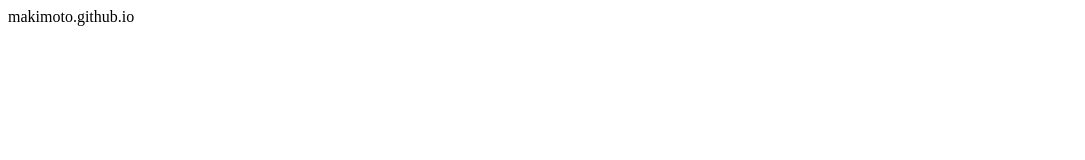
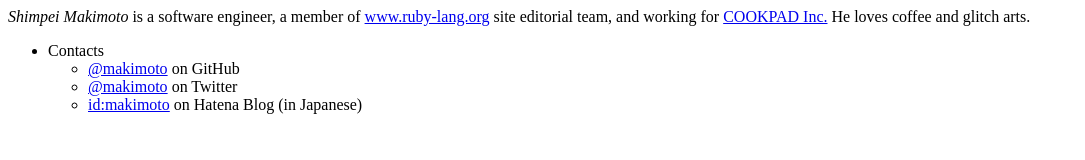
Before and after one commit to makimoto/makimoto.github.io, a plain HTML site: page index.html in a window 1280 px wide. Shown: the whole page, without its empty margins (0-1085 px from the left). Drawn offline with Linux system fonts and the light colour scheme.

Commit message:
Update index.html

```diff
--- a/index.html
+++ b/index.html
@@ -5,10 +5,19 @@
     <meta charset='utf-8' />
     <meta http-equiv="X-UA-Compatible" content="chrome=1" />
     <meta name="description" content="makimoto.github.io : " />
-    <title>makimoto.github.io</title>
+    <title>shimpei.makimoto.org</title>
   </head>
 
   <body>
-  makimoto.github.io
+  <div>
+    <em>Shimpei Makimoto</em> is a software engineer, a member of <a href='https://www.ruby-lang.org'>www.ruby-lang.org</a> site editorial team, and working for <a href='https://info.cookpad.com'>COOKPAD Inc.</a>
+    He loves coffee and glitch arts.
+  </div>
+  <ul>
+    <li>Contacts</li>
+    <ul>
+      <li><a href='https://github.com/makimoto'>@makimoto</a> on GitHub</li>
+      <li><a href='https://twitter.com/makimoto'>@makimoto</a> on Twitter</li>
+      <li><a href='http://makimoto.hatenablog.com/'>id:makimoto</a> on Hatena Blog (in Japanese)</li>
   </body>
 </html>
```
